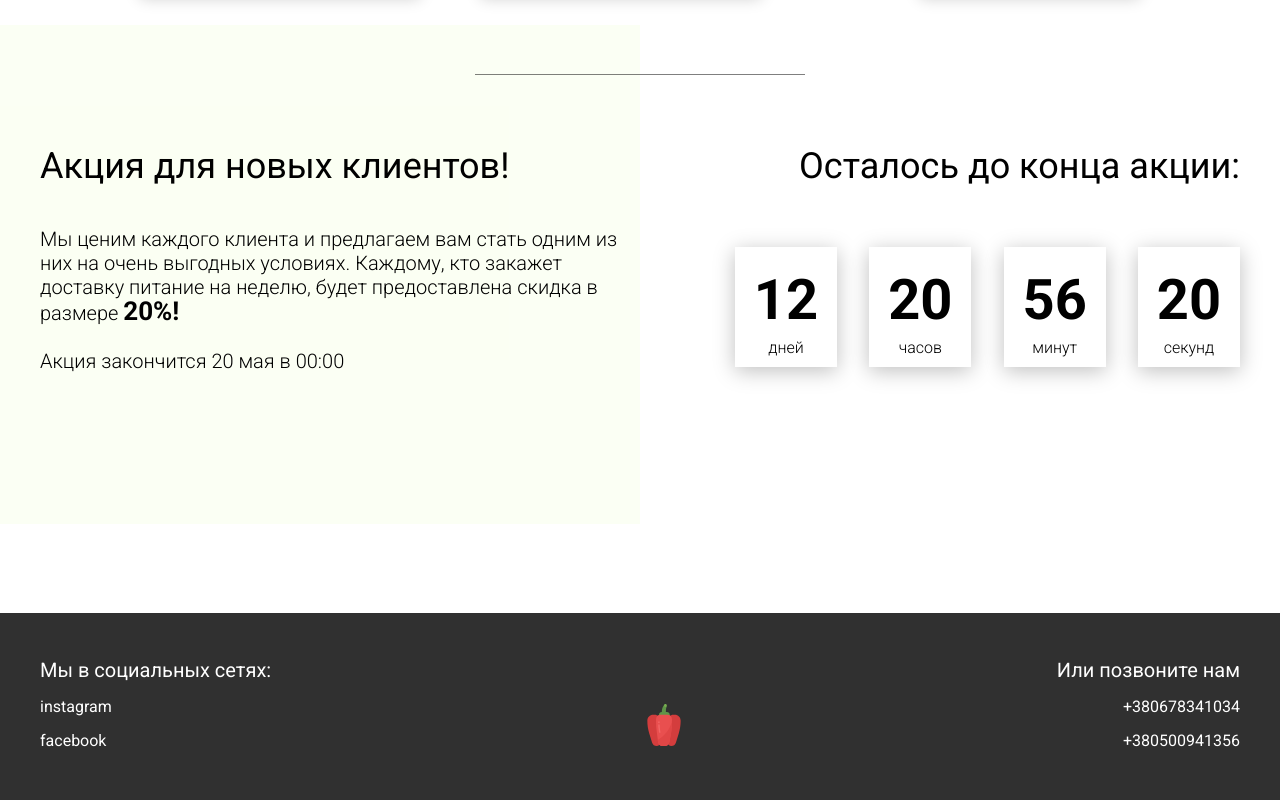
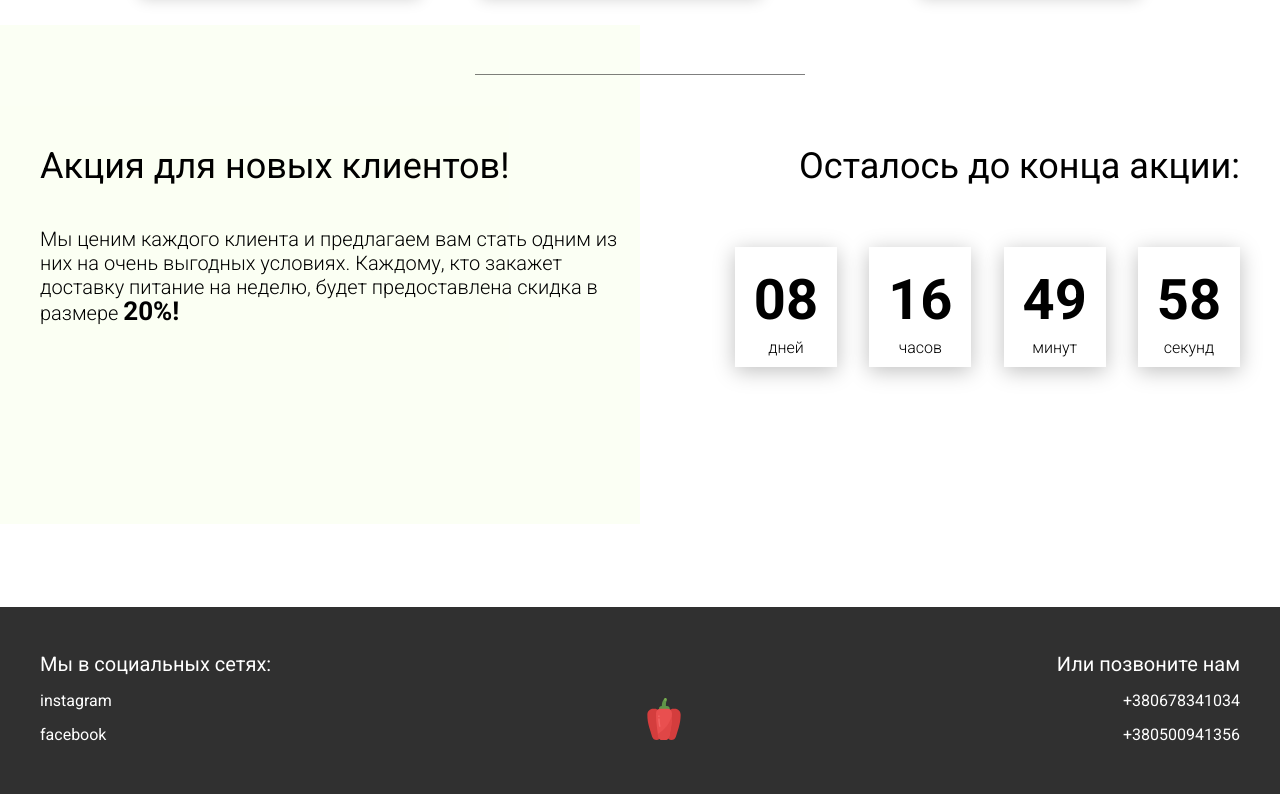
Before and after one commit to Emil-S-21165/Udemy-JsProject_Food-delivery, a plain HTML site: page index.html in a window 1280 px wide. Shown: the part 3451-4251 px from the top of the page. Drawn offline with Linux system fonts and the light colour scheme.

Commit message:
promotion timer

```diff
--- a/index.html
+++ b/index.html
@@ -241,8 +241,6 @@
                 <div class="promotion__descr">
                     Мы ценим каждого клиента и предлагаем вам стать одним из них на очень выгодных условиях.
                     Каждому, кто закажет доставку питание на неделю, будет предоставлена скидка в размере <span>20%!</span>
-                    <br><br>
-                    Акция закончится 20 мая в 00:00
                 </div>
             </div>
             <div class="promotion__timer">
--- a/js/main.js
+++ b/js/main.js
@@ -39,4 +39,58 @@ window.addEventListener('DOMContentLoaded', () => {
         }
 
     });
+
+    // Timer
+
+    const deadline = '2022-09-10';
+
+    function getTimeRamaining(endtime) {
+        const t = Date.parse(endtime) - Date.parse(new Date()),
+              days = Math.floor(t / (1000 * 60 * 60 * 24)),
+              hours = Math.floor((t / (1000 * 60 * 60) % 24)),
+              minutes = Math.floor((t / 1000 / 60) % 60),
+              seconds = Math.floor((t / 1000) % 60);
+
+        return {
+            "total": t,
+            'days': days,
+            'hours': hours,
+            'minutes': minutes,
+            'seconds': seconds
+        };
+    }
+
+    function getZero(num) {
+        if (num >= 0 && num < 10) {
+            return `0${num}`;
+        } else {
+            return num;
+        }
+    }
+
+    function setClock(selector, endtime) {
+        const timer = document.querySelector(selector),
+              days = timer.querySelector('#days'),
+              hours = timer.querySelector('#hours'),
+              minutes = timer.querySelector('#minutes'),
+              seconds = timer.querySelector('#seconds'),
+              timeInterval = setInterval(updateClock, 1000);
+
+        updateClock();
+
+        function updateClock() {
+            const t = getTimeRamaining(endtime);
+
+            days.innerHTML = getZero(t.days);
+            hours.innerHTML = getZero(t.hours);
+            minutes.innerHTML = getZero(t.minutes);
+            seconds.innerHTML = getZero(t.seconds);
+
+            if (t.total <= 0) {
+                clearInterval(timeInterval);
+            }
+        }
+    }
+
+    setClock('.timer', deadline);
 });
```
Also changed, not shown: img/tabs/balance.jpg, img/tabs/elite.jpg, img/tabs/hamburger.jpg, img/tabs/post.jpg.
